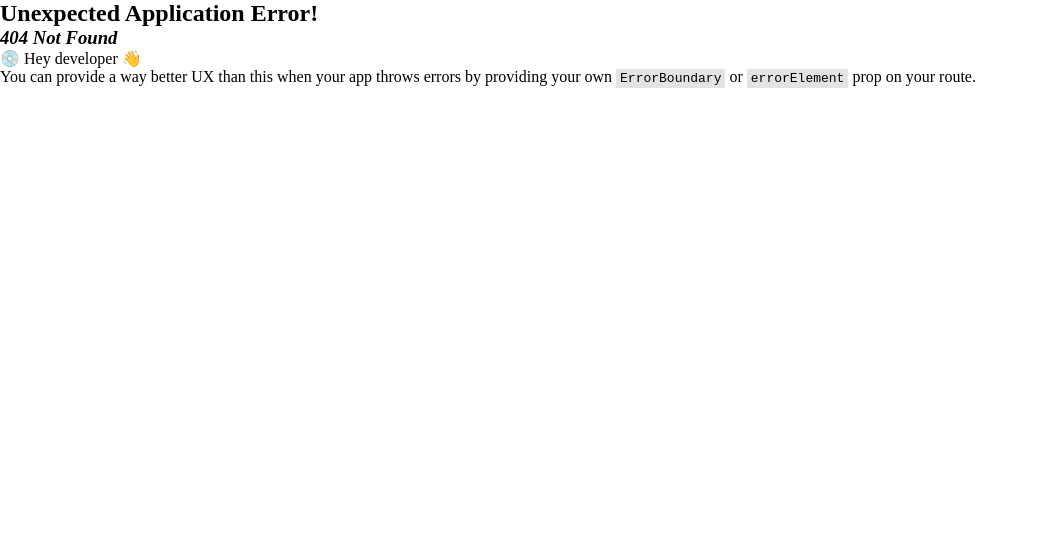
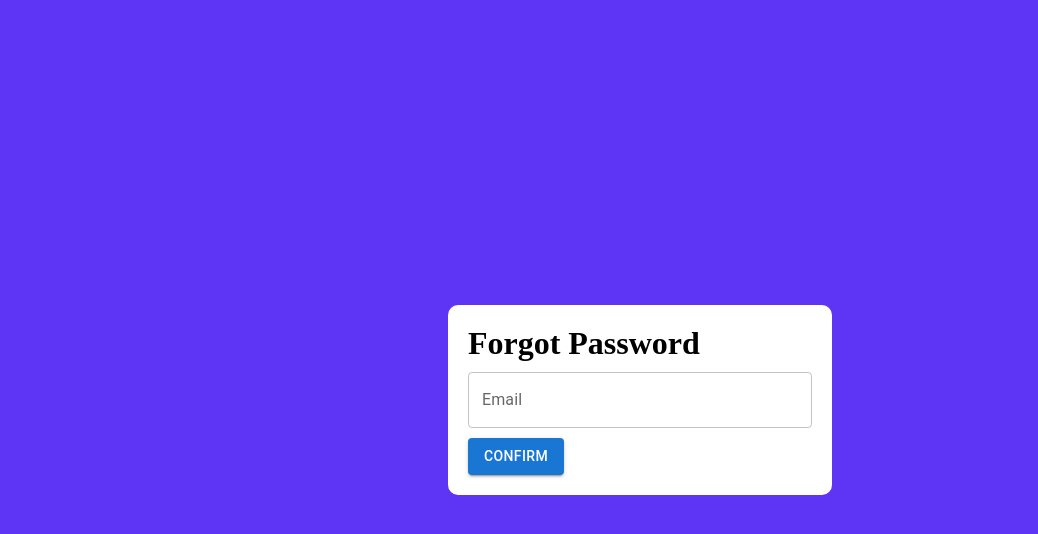
Before and after one commit to ABMshawonislam-dev/bachal, a React (Vite) app: page /forgotpassword in a window 1280 px wide. Before the commit this address had no page. Shown: the top 534 px of the page, without its empty margins (0-1038 px from the left). Built offline with nearby package versions, Linux system fonts and the light colour scheme.

Commit message:
auth done

```diff
--- a/package.json
+++ b/package.json
@@ -18,7 +18,8 @@
     "react": "^18.2.0",
     "react-dom": "^18.2.0",
     "react-icons": "^4.8.0",
-    "react-router-dom": "^6.11.2"
+    "react-router-dom": "^6.11.2",
+    "react-toastify": "^9.1.3"
   },
   "devDependencies": {
     "@types/react": "^18.0.28",
--- a/src/App.jsx
+++ b/src/App.jsx
@@ -6,12 +6,18 @@ import {
 } from "react-router-dom";
 import Registration from "./pages/Registration";
 import Login from "./pages/Login";
+import ForgotPassword from "./pages/ForgotPassword";
+import Home from "./pages/Home";
+  import { ToastContainer } from 'react-toastify';
+  import 'react-toastify/dist/ReactToastify.css';
 
 const router = createBrowserRouter(
   createRoutesFromElements(
     <Route>
       <Route path="/" element={<Registration />}></Route>
       <Route path="/login" element={<Login />}></Route>
+      <Route path="/forgotpassword" element={<ForgotPassword />}></Route>
+      <Route path="/home" element={<Home />}></Route>
     </Route>
   )
 );
@@ -19,8 +25,21 @@ const router = createBrowserRouter(
 
 function App() {
   return (
-
+        <>
+           <ToastContainer
+            position="bottom-center"
+            autoClose={5000}
+            hideProgressBar={false}
+            newestOnTop={false}
+            closeOnClick
+            rtl={false}
+            pauseOnFocusLoss
+            draggable
+            pauseOnHover
+            theme="dark"
+            />
        <RouterProvider router={router} />
+        </>
 
   )
 }
--- a/src/index.css
+++ b/src/index.css
@@ -38,3 +38,22 @@
   margin-top: 20px;
   cursor: pointer;
 }
+
+.forgotPassword{
+  background: #5F35F5;
+  height: 100vh;
+  display: flex;
+  justify-content: center;
+  align-items: center;
+}
+
+.forgotPassword .box{
+  padding: 20px;
+  border-radius: 10px;
+  background: #fff;
+}
+
+.forgotPassword .box .MuiFormControl-root{
+  width: 100%;
+  margin: 10px 0;
+}
--- /dev/null
+++ b/src/pages/ForgotPassword.jsx
@@ -0,0 +1,36 @@
+import React, { useState } from 'react'
+import {Button, TextField} from '@mui/material';
+import { getAuth, sendPasswordResetEmail } from "firebase/auth";
+import { useNavigate } from 'react-router-dom';
+
+const ForgotPassword = () => {
+
+    const auth = getAuth();
+    let navigate = useNavigate()
+    let [text,setText] = useState("")
+
+ let handleForgotPassword = ()=>{
+    console.log(text)
+
+    sendPasswordResetEmail(auth, text)
+        .then(() => {
+            navigate("/login")
+        })
+        .catch((error) => {
+            const errorCode = error.code;
+            const errorMessage = error.message;
+            // ..
+        });
+ }
+  return (
+    <div className='forgotPassword'>
+        <div className='box'>
+            <h1>Forgot Password</h1>
+            <TextField onChange={(e)=>setText(e.target.value)} id="outlined-basic" label="Email" variant="outlined" />
+            <Button onClick={handleForgotPassword} variant="contained"> Confirm </Button>
+        </div>
+    </div>
+  )
+}
+
+export default ForgotPassword
--- /dev/null
+++ b/src/pages/Home.jsx
@@ -0,0 +1,25 @@
+import { Button } from '@mui/material'
+import React from 'react'
+import { getAuth, signOut } from "firebase/auth";
+import { useNavigate } from 'react-router-dom';
+
+const Home = () => {
+    const auth = getAuth();
+    let navigate = useNavigate()
+
+    let handleLogOut = ()=>{
+        signOut(auth).then(() => {
+            navigate("/login")
+        }).catch((error) => {
+        // An error happened.
+        });
+    }
+
+
+  return (
+    <Button onClick={handleLogOut} variant='contained'>Log Out</Button>
+
+  )
+}
+
+export default Home
--- a/src/pages/Login.jsx
+++ b/src/pages/Login.jsx
@@ -5,7 +5,8 @@ import registrationimg from "../assets/registrationimg.png"
 import google from "../assets/google.png"
 import { getAuth, signInWithEmailAndPassword,GoogleAuthProvider,signInWithPopup } from "firebase/auth";
 import Headingforreglog from '../components/headingforreglog';
-import { Link } from 'react-router-dom';
+import { Link, useNavigate } from 'react-router-dom';
+  import {  toast } from 'react-toastify';
 
 let initialValues = {
   email: "",
@@ -15,10 +16,16 @@ let initialValues = {
 
 const Login = () => {
 
+  const notify = (msg) => toast(msg);
+
   const auth = getAuth();
   const provider = new GoogleAuthProvider();
+  let navigate = useNavigate()
+
+
 
   let [values,setValues] = useState(initialValues)
+  let [error,setError] = useState("")
 
 
   let handleValues = (e)=>{
@@ -41,13 +48,31 @@ const Login = () => {
       console.log(user)
       setValues({
         email: "",
-
         password: "",
         loading: false
       })
+
+      console.log(user.user.emailVerified)
+      if(!user.user.emailVerified){
+        notify("Please varify Email for login")
+      }else{
+
+        navigate("/home")
+      }
+
       console.log(user)
-    })
+    }).catch((error) => {
+            const errorCode = error.code;
+            const errorMessage = error.message;
 
+          notify(errorCode)
+          setError(errorCode)
+          setValues({
+            ...values,
+            password: "",
+            loading: false
+          })
+        });
 
   }
 
@@ -69,9 +94,12 @@ const Login = () => {
             <div className='regInput'>
                 <TextField value={values.email} onChange={handleValues} name="email" id="outlined-basic" label="Email Address" variant="outlined" />
             </div>
+            {error &&   <Alert severity="error">{error.includes("auth/user-not-found")&& "User Not Found"}</Alert>}
             <div className='regInput'>
                 <TextField value={values.password} onChange={handleValues} name="password" id="outlined-basic" label="Password" variant="outlined" />
             </div>
+            {error &&  <Alert severity="error">{error.includes("auth/wrong-password")&& "Wrong Password"}</Alert>}
+
 
             <Alert severity="info" style={{marginBottom: "20px"}}>
              Don't Have An Account? <strong><Link to="/">Registraiton</Link></strong>
@@ -83,8 +111,11 @@ const Login = () => {
             Submit
           </LoadingButton>
             :
-            <Button onClick={handleSubmit} variant="contained">Login to Continue</Button>
+            <>
+              <Button onClick={handleSubmit} variant="contained">Login to Continue</Button>
+            </>
             }
+
 
           </div>
         </Grid>
--- a/src/pages/Registration.jsx
+++ b/src/pages/Registration.jsx
@@ -53,11 +53,14 @@ const Registration = () => {
       })
       return
     }
+    var pattern = /^(?=.*[0-9])(?=.*[!@#$%^&*])[a-zA-Z0-9!@#$%^&*]{6,16}$/;
 
-    if(!password){
+
+
+    if(!password ){
       setValues({
         ...values,
-        error: "Enter an password"
+        error: "Enter an password includes Capital LOwer Symbol Number Plane Emoji"
       })
       return
     }
@@ -69,9 +72,9 @@ const Registration = () => {
     createUserWithEmailAndPassword(auth,email,password).then((user)=>{
       console.log(user)
       sendEmailVerification(auth.currentUser)
-  .then(() => {
-    console.log("Email Send")
-  });
+      .then(() => {
+        console.log("Email Send")
+      });
       setValues({
         email: "",
         fullName: "",
@@ -132,6 +135,10 @@ const Registration = () => {
             <Button onClick={handleSubmit} variant="contained">Sign up</Button>
             }
 
+                <Alert severity="error" style={{marginBottom: "20px"}}>
+                  Forgot PAssword<strong> <Link to="/forgotpassword">Click Here</Link></strong>
+                </Alert>
+
 
           </div>
         </Grid>
```
Also changed, not shown: 1 other file (tests, documents, lock files or other folders).
